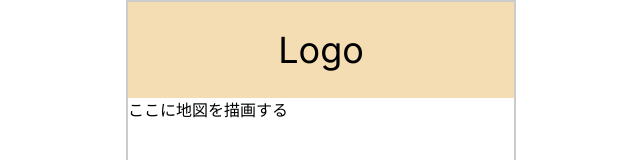
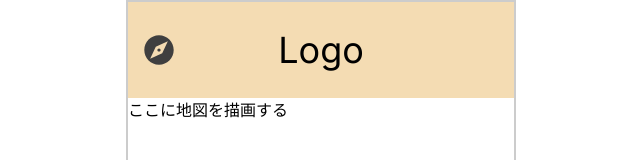
Before and after one commit to kusanohatsumi/yurumetabi, a Next.js app: page / in a window 1280 px wide. Shown: the top 160 px of the page, without its empty margins (319-959 px from the left). Built offline with nearby package versions, Linux system fonts and the light colour scheme.

Commit message:
feat: コンパスのアイコン追加

```diff
--- a/src/feature/header/header.tsx
+++ b/src/feature/header/header.tsx
@@ -1,4 +1,4 @@
-import { main, searchBtn } from "@/style/color";
+import { main } from "@/style/color";
 import Image from "next/image";
 
 export default function Header() {
--- a/src/feature/header/index.tsx
+++ b/src/feature/header/index.tsx
@@ -5,9 +5,17 @@ import Link from "next/link";
 export default function Header_main({ params }: { params: string }) {
   return (
     <header
-      className="w-full h-24 flex justify-between  items-cente"
+      className="w-full h-24 flex justify-between  items-cente relative"
       style={{ backgroundColor: main }}
     >
+      <Image
+        alt="方角"
+        src="/image/compass.svg"
+        width={30}
+        height={30}
+        className="absolute left-4 top-1/2 -translate-y-1/2"
+      />
+
       <h1 className="w-full flex items-center  text-center ">
         <Link href="/" className="  text-4xl m-auto ">
           Logo
```
Also changed, not shown: public/image/compass.svg (added).
